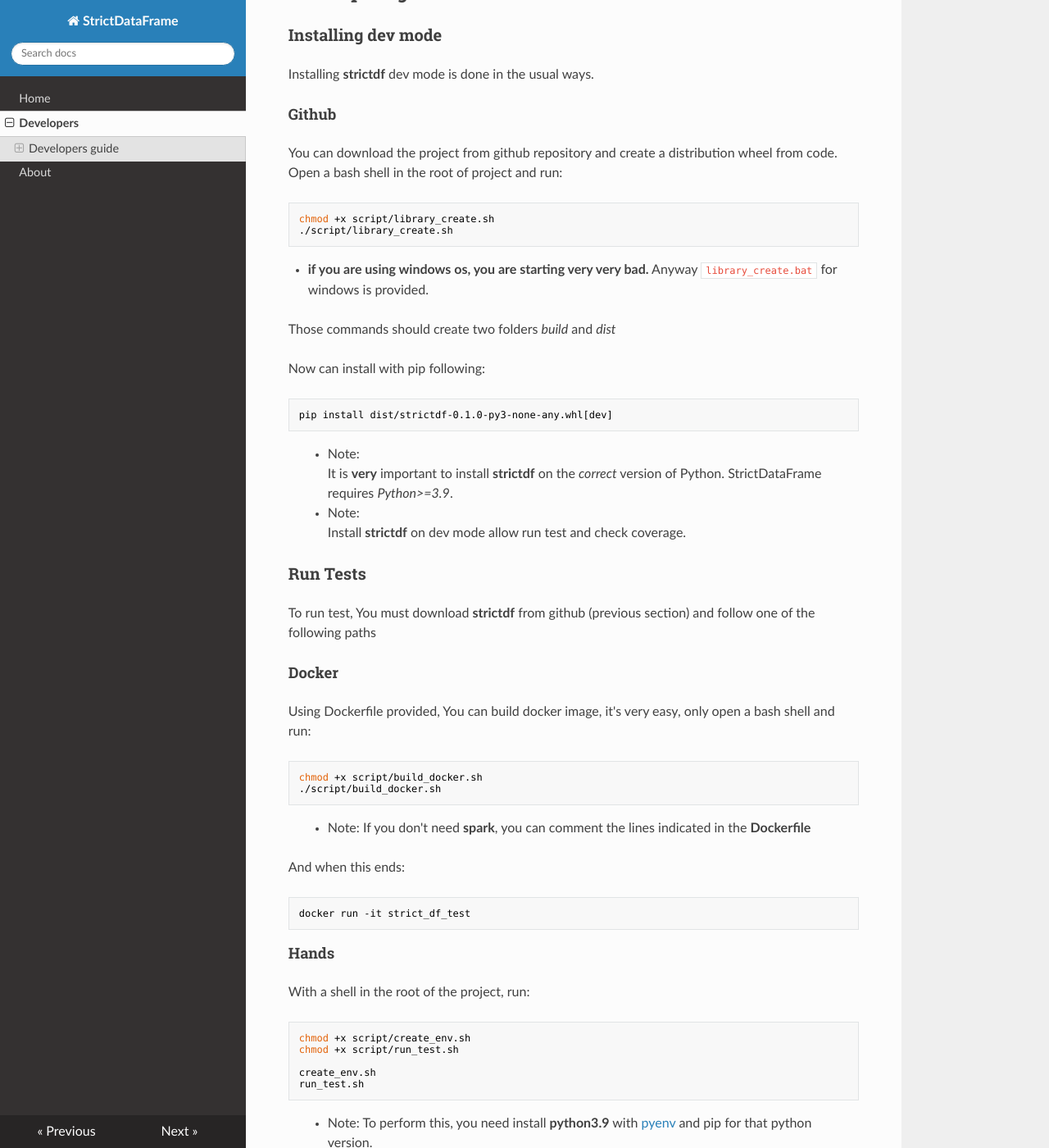
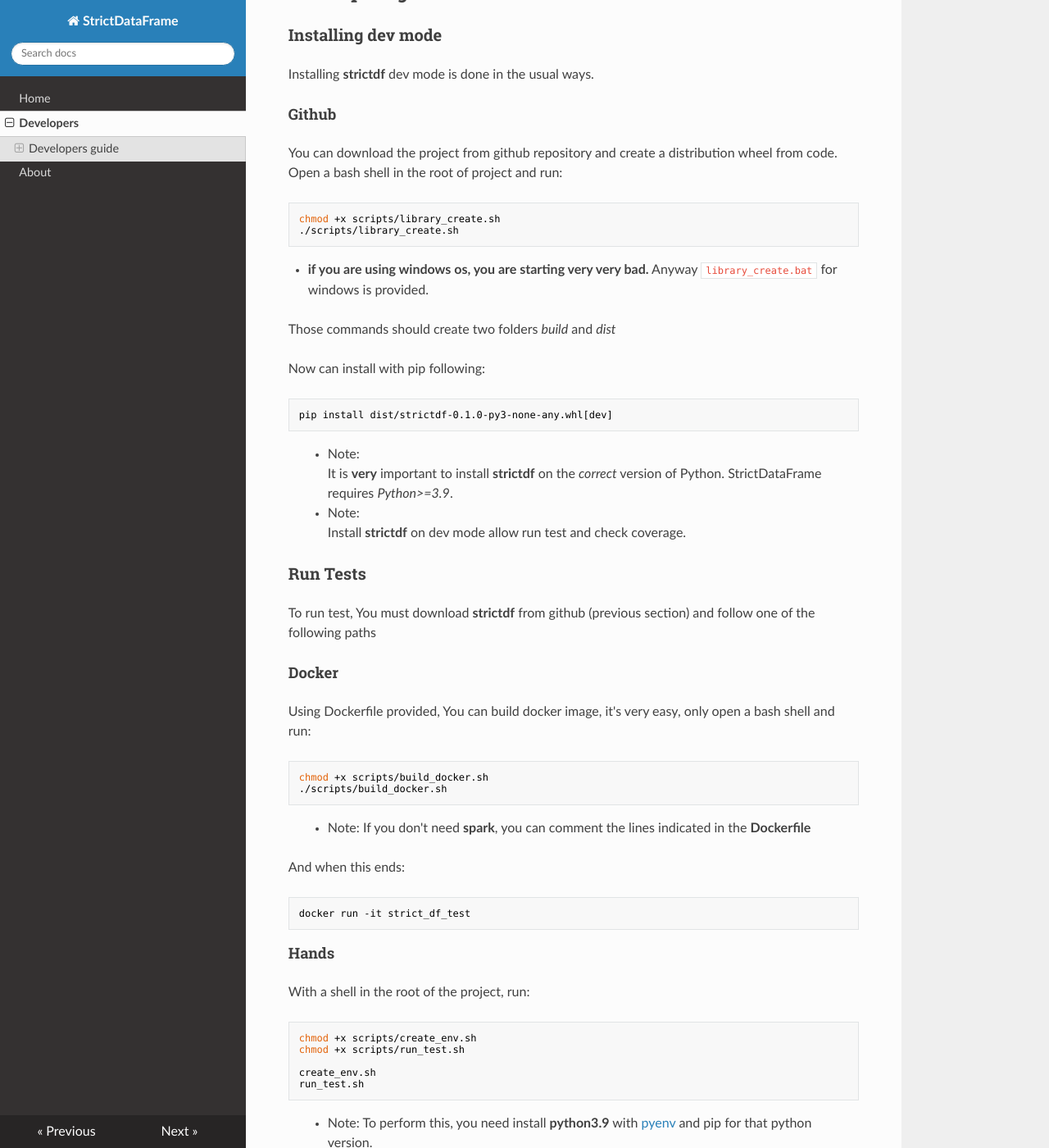
Before and after one commit to CristianContrera95/strict_df, an MkDocs documentation site: the page built from docs/developers.md, in a window 1280 px wide and 1400 px high, scrolled down 453 px. Shown: the whole window at 82% size. Built offline with MkDocs 1.6.1, drawn with Linux system fonts in a browser that asks for light colours; nearby versions of some CDN libraries.

Commit message:
Update developers.md

````diff
--- a/docs/developers.md
+++ b/docs/developers.md
@@ -19,8 +19,8 @@
 Open a bash shell in the root of project and run:
 
 ``` bash
-chmod +x script/library_create.sh
-./script/library_create.sh
+chmod +x scripts/library_create.sh
+./scripts/library_create.sh
 ```
 
 - **if you are using windows os, you are starting very very bad.** Anyway `library_create.bat` for windows is provided.
@@ -49,8 +49,8 @@
 Using Dockerfile provided, You can build docker image, it's very easy, only open a bash shell and run:
 
 ``` bash
-chmod +x script/build_docker.sh
-./script/build_docker.sh
+chmod +x scripts/build_docker.sh
+./scripts/build_docker.sh
 ```
 > - Note:
 >   If you don't need **spark**, you can comment the lines indicated in the **Dockerfile**
@@ -66,8 +66,8 @@
 
 With a shell in the root of the project, run:
 ``` bash
-chmod +x script/create_env.sh
-chmod +x script/run_test.sh
+chmod +x scripts/create_env.sh
+chmod +x scripts/run_test.sh
 
 create_env.sh
 run_test.sh
````
